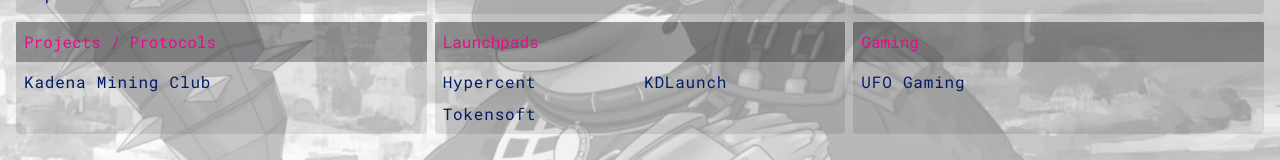
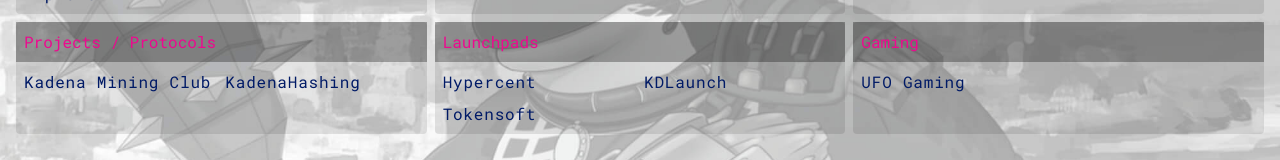
Before and after one commit to CryptoSafetySquad/website, a Next.js app: page /ecosystems/kadena in a window 1280 px wide. Shown: the part 359-519 px from the top of the page. Built offline with nearby package versions, Linux system fonts and the light colour scheme.

Commit message:
Add KadenaHashing.

```diff
--- a/pages/ecosystems/kadena.tsx
+++ b/pages/ecosystems/kadena.tsx
@@ -34,6 +34,7 @@ const data: { [key: string]: EcosystemLink[] } = {
   ],
   protocols: [
     { name: 'Kadena Mining Club', link: 'https://kdamining.club/' },
+    { name: 'KadenaHashing', link: 'https://kadenahashing.com/' },
   ],
   launchpads: [
     { name: 'Hypercent', link: 'https://hypercent.io/' },
```
